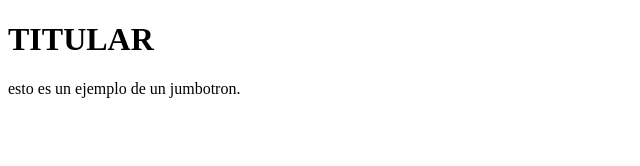
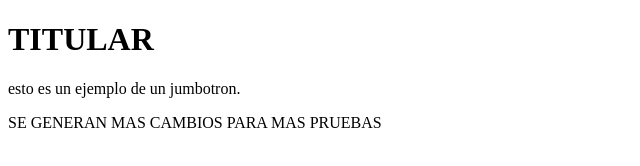
Before and after one commit to Jesus-007-cmd/tarea-5, a plain HTML site: page index.html in a window 1280 px wide. Shown: the whole page, without its empty margins (0-640 px from the left). Drawn offline with Linux system fonts and the light colour scheme.

Commit message:
mas cambios

```diff
--- a/index.html
+++ b/index.html
@@ -10,6 +10,7 @@
     <div class="jumbotron jumbotron-fluid">
         <h1>TITULAR</h1>
         <p>esto es un ejemplo de un jumbotron.</p>
+        <P>SE GENERAN MAS CAMBIOS PARA MAS PRUEBAS</P>
         </div>
 </body>
 </html>
```
